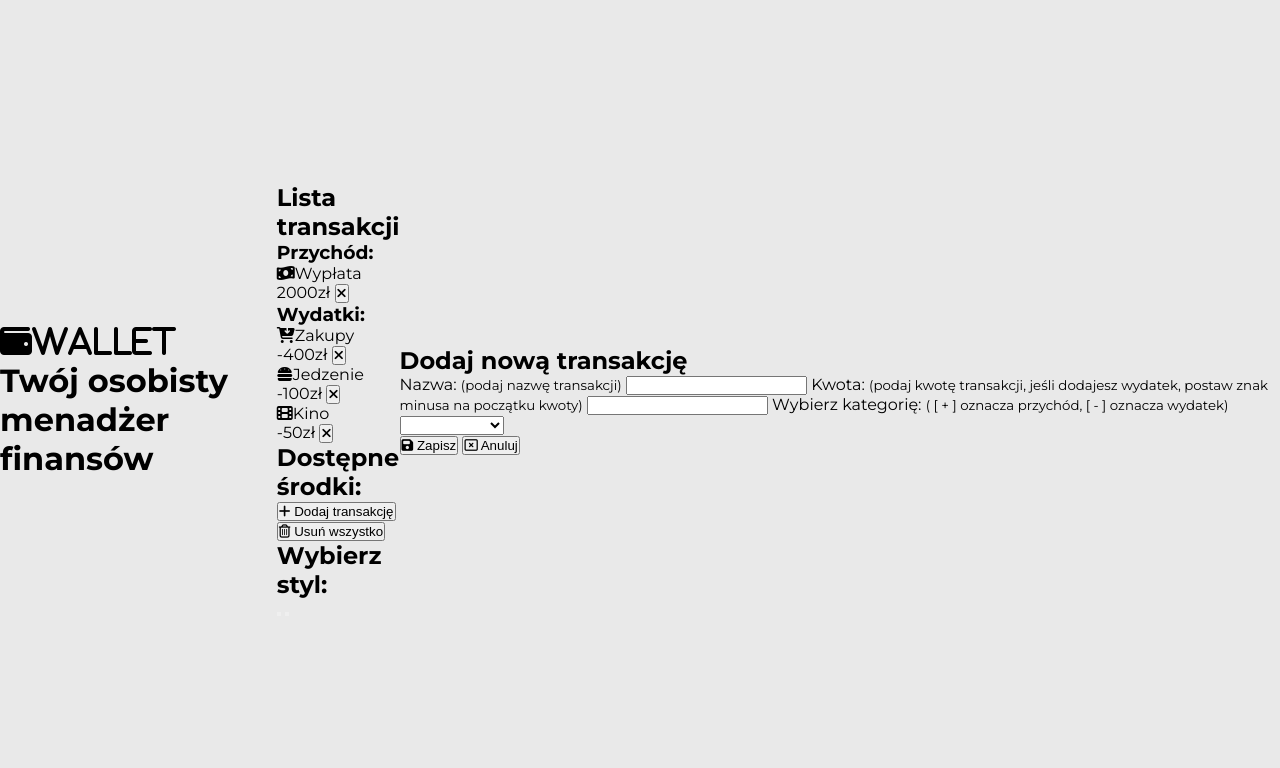
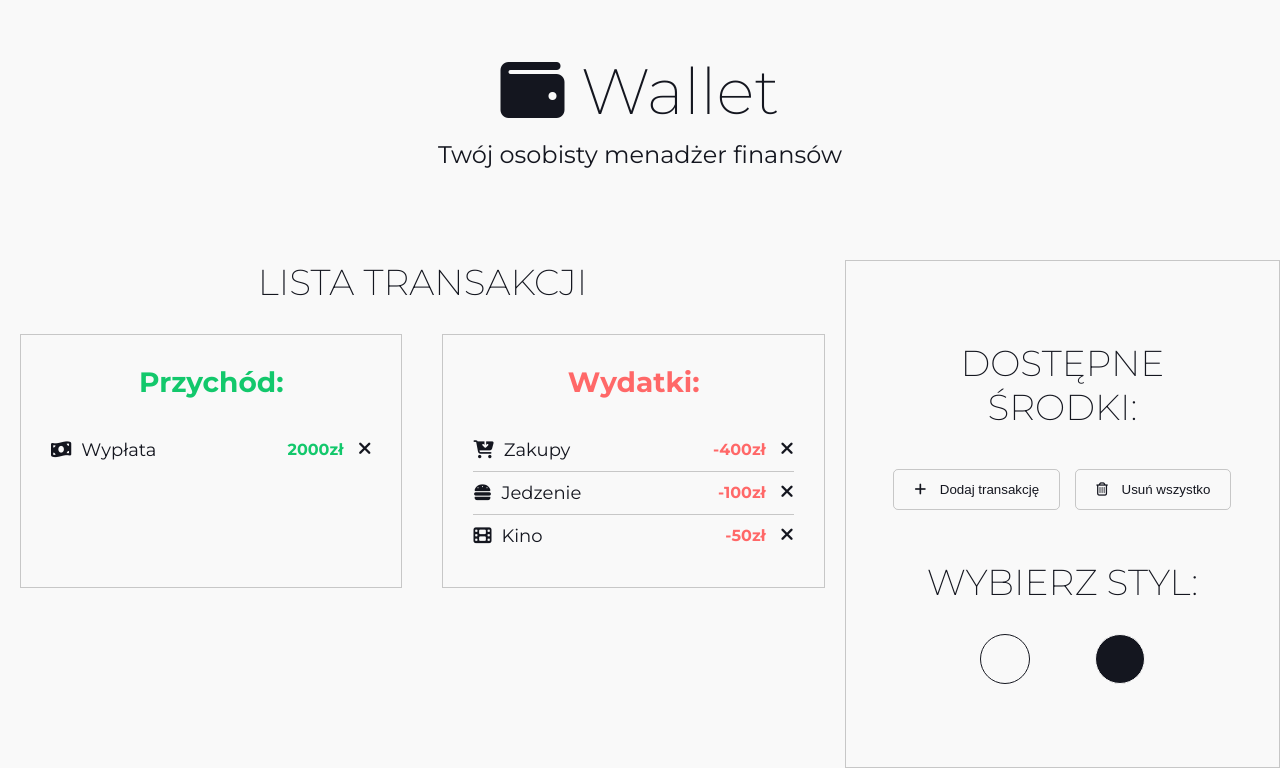
Before and after one commit to maja-karwacka-frank/projects_JS, a plain HTML site: page expense_calculator/index.html in a window 1280 px wide. Drawn offline with Linux system fonts and the light colour scheme.

Commit message:
Add styles in css

```diff
--- a/expense_calculator/index.html
+++ b/expense_calculator/index.html
@@ -8,7 +8,7 @@
 		<link rel="preconnect" href="https://fonts.googleapis.com" />
 		<link rel="preconnect" href="https://fonts.gstatic.com" crossorigin />
 		<link
-			href="https://fonts.googleapis.com/css2?family=Dancing+Script&family=Montserrat:wght@400;700&display=swap"
+			href="https://fonts.googleapis.com/css2?family=Dancing+Script&family=Montserrat:wght@200;400;700&display=swap"
 			rel="stylesheet" />
 		<link rel="stylesheet" href="./style.css" />
 		<script
@@ -17,9 +17,8 @@
 	</head>
 	<body>
 		<header>
-			<h1><i class="fas fa-wallet">Wallet</i>
-				<p>Twój osobisty menadżer finansów</p>
-			</h1>
+			<h1><i class="fas fa-wallet"></i> Wallet</h1>
+            <p>Twój osobisty menadżer finansów</p>
 		</header>
 		<main>
 			<section class="transactions">
--- a/expense_calculator/style.css
+++ b/expense_calculator/style.css
@@ -4,11 +4,255 @@
 	padding: 0;
 }
 
+:root {
+	--first-color: #f9f9f9;
+	--second-color: #14161f;
+	--border-color: rgba(0, 0, 0, 0.2);
+}
+
 body {
+	min-height: 100vh;
+	font-family: 'Montserrat', sans-serif;
+	color: var(--second-color);
+	background-color: var(--first-color);
+}
+
+header {
 	display: flex;
 	justify-content: center;
 	align-items: center;
-	min-height: 100vh;
-	font-family: 'Montserrat', sans-serif;
-	background-color: rgb(233, 233, 233);
+	flex-direction: column;
+	margin-bottom: 40px;
+	height: 220px;
 }
+
+header h1 {
+	margin-bottom: 10px;
+	font-size: 64px;
+	font-weight: 200;
+}
+
+header p {
+	font-size: 24px;
+}
+
+main {
+	display: flex;
+	justify-content: center;
+	align-items: flex-start;
+}
+
+h2.title {
+	margin-bottom: 30px;
+	text-align: center;
+	text-transform: uppercase;
+	font-size: 36px;
+	font-weight: 200;
+}
+
+.transactions {
+	width: 1000px;
+}
+
+.transactions h3 {
+	margin-bottom: 30px;
+	font-size: 28px;
+	text-align: center;
+}
+
+.transaction-list {
+	display: flex;
+}
+
+.income-area,
+.expenses-area {
+	margin: 0 20px;
+	padding: 30px;
+	width: 50%;
+	border: 1px solid var(--border-color);
+}
+
+.income-area h3,
+.income-area .transaction-amount {
+	color: rgb(19, 200, 108);
+	font-weight: bold;
+}
+
+.expenses-area h3,
+.expenses-area .transaction-amount {
+	color: rgb(255, 104, 104);
+	font-weight: bold;
+}
+
+.transaction {
+	display: flex;
+	justify-content: space-between;
+	padding: 10px 0;
+	border-bottom: 1px solid var(--border-color);
+}
+
+.transaction:last-child {
+	border-bottom: none;
+}
+
+.transaction-name {
+	font-size: 18px;
+}
+
+.transaction-name i {
+	margin-right: 10px;
+}
+
+.delete {
+	margin-left: 10px;
+	background: none;
+	border: none;
+	font-size: 18px;
+	color: var(--second-color);
+	cursor: pointer;
+	transition: transform 0.3s;
+}
+
+.delete:hover {
+	transform: scale(0.8);
+}
+
+.options {
+	padding: 80px 40px;
+	width: 500px;
+	border: 1px solid var(--border-color);
+}
+
+.available-money {
+	margin-top: -10px;
+	text-align: center;
+	font-size: 60px;
+}
+
+.controls {
+	display: flex;
+	justify-content: space-around;
+	margin: 50px 0;
+}
+
+.controls button {
+	padding: 12px 20px;
+	color: var(--second-color);
+	border: 1px solid var(--border-color);
+	border-radius: 5px;
+	background: none;
+	cursor: pointer;
+	transition: color 0.3s, background-color 0.3s;
+}
+
+.controls button:hover {
+	color: var(--first-color);
+	background-color: var(--second-color);
+}
+
+.controls i {
+	margin-right: 10px;
+}
+
+.style-selection {
+	display: flex;
+	flex-direction: column;
+	align-items: center;
+}
+
+.color-buttons button {
+	margin: 0 30px;
+	width: 50px;
+	height: 50px;
+	border-radius: 50px;
+	cursor: pointer;
+	transition: transform 0.3s;
+}
+
+.color-buttons button:hover {
+	transform: scale(0.9);
+}
+
+.color-buttons .light {
+	background: #f9f9f9;
+	border: 1px solid #14161f;
+}
+
+.color-buttons .dark {
+	background: #14161f;
+	border: 1px solid #f9f9f9;
+}
+
+.add-transaction-panel {
+	display: none;
+	justify-content: center;
+	align-items: center;
+	flex-direction: column;
+	position: absolute;
+	top: 0;
+	left: 0;
+	width: 100%;
+	height: 100%;
+	color: #fff;
+	background-image: linear-gradient(315deg, #4c4177 0%, #2a5470 74%);
+}
+
+.add-transaction-panel h2.title {
+	margin-bottom: 0;
+}
+
+.add-transaction-panel label {
+	margin-top: 40px;
+	margin-bottom: 5px;
+	font-style: 26px;
+}
+
+.add-transaction-panel small {
+	margin-bottom: 15px;
+	font-style: italic;
+	color: #ddd;
+}
+
+.add-transaction-panel input,
+.add-transaction-panel select {
+	width: 800px;
+}
+
+.add-transaction-panel input,
+.add-transaction-panel select,
+.add-transaction-panel button {
+	padding: 10px 20px;
+	border: 1px solid black;
+	border-radius: 5px;
+}
+
+.add-transaction-panel input,
+.add-transaction-panel select,
+.add-transaction-panel option {
+	font-size: 18px;
+}
+
+.add-transaction-panel .panel-buttons {
+	display: flex;
+	justify-content: center;
+	margin-top: 30px;
+}
+
+.add-transaction-panel button {
+	margin: 0 30px;
+	padding: 15px 40px;
+	font-size: 18px;
+	color: #fff;
+	border: 1px solid #fff;
+	background: none;
+	cursor: pointer;
+	transition: background-color 0.3s;
+}
+
+.add-transaction-panel button:hover {
+	background-color: rgb(25, 27, 51);
+}
+
+.add-transaction-panel button i {
+	margin-right: 5px;
+}
```
